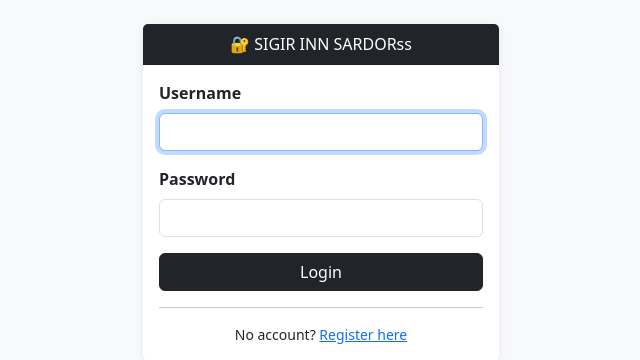
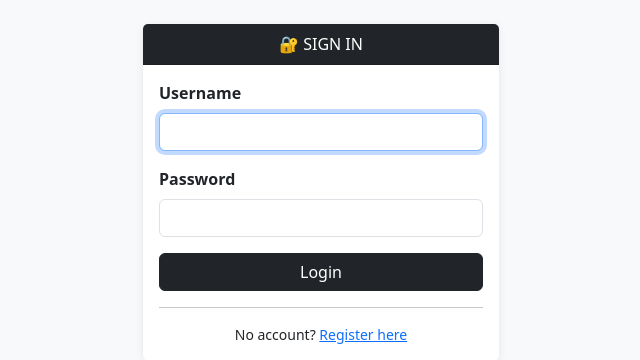
Before and after one commit to nevermore360/alexandria-library, a Django app: page /login/ in a window 1280 px wide. Shown: the part 56-416 px from the top of the page, without its empty margins (319-959 px from the left). Run offline with Django 4.2, Linux system fonts and the light colour scheme.

Commit message:
re test ci cd

```diff
--- a/library/templates/library/login.html
+++ b/library/templates/library/login.html
@@ -6,7 +6,7 @@
   <div class="col-md-4">
     <div class="card">
       <div class="card-header bg-dark text-white text-center">
-        🔐 SIGIR INN SARDORss
+        🔐 SIGN IN
       </div>
       <div class="card-body">
         <form method="post" novalidate>
```
